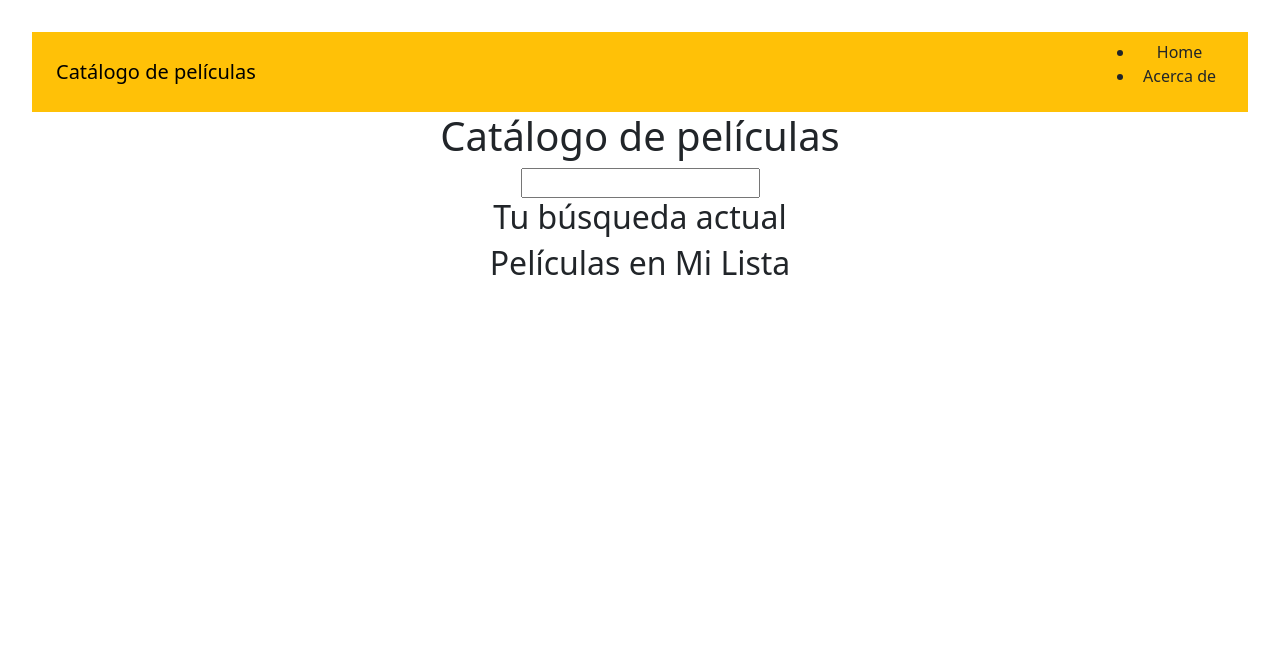
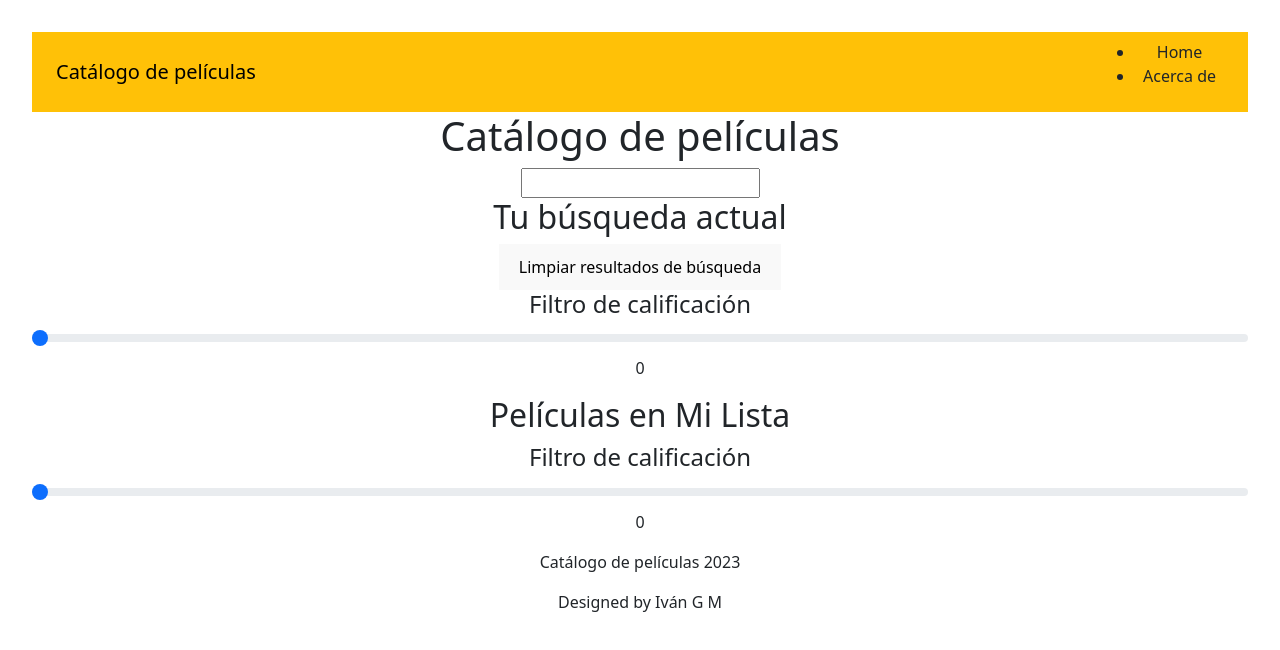
Before and after one commit to IV4NGM/React-catalogo, a React (Vite) app in the folder Catalogo-peliculas/: page / in a window 1280 px wide. Shown: the top 650 px of the page. Built offline with nearby package versions, Linux system fonts and the light colour scheme.

Commit message:
Agregado filtro de películas

```diff
--- a/Catalogo-peliculas/src/App.jsx
+++ b/Catalogo-peliculas/src/App.jsx
@@ -2,6 +2,7 @@ import './App.css'
 import { BrowserRouter } from 'react-router-dom'
 import Navbar from './components/Navbar'
 import RouterIndex from './routes/RouterIndex'
+import Footer from './components/Footer'
 
 function App () {
   return (
@@ -9,6 +10,7 @@ function App () {
       <BrowserRouter>
         <Navbar />
         <RouterIndex />
+        <Footer />
       </BrowserRouter>
     </>
   )
--- /dev/null
+++ b/Catalogo-peliculas/src/components/FiltroCalificacion.jsx
@@ -0,0 +1,19 @@
+import { useState } from 'react'
+
+const FiltroCalificacion = ({ funcionModificadora, listaAModificar }) => {
+  const [calificacion, setCalificacion] = useState(0)
+  return (
+    <div>
+      <h4>Filtro de calificación</h4>
+      <input
+        type='range' className='form-range' min='0' max='10' value={calificacion} onChange={(event) => {
+          setCalificacion(event.target.value)
+          funcionModificadora(listaAModificar, event.target.value)
+        }}
+      />
+      <p>{calificacion}</p>
+    </div>
+  )
+}
+
+export default FiltroCalificacion
--- /dev/null
+++ b/Catalogo-peliculas/src/components/Footer.jsx
@@ -0,0 +1,12 @@
+const Footer = () => {
+  return (
+    <nav>
+      <div>
+        <p>Catálogo de películas 2023</p>
+        <p>Designed by Iván G M</p>
+      </div>
+    </nav>
+  )
+}
+
+export default Footer
--- a/Catalogo-peliculas/src/components/Pelicula.jsx
+++ b/Catalogo-peliculas/src/components/Pelicula.jsx
@@ -3,12 +3,12 @@ import { Link } from 'react-router-dom'
 const Pelicula = ({ titulo, imagen, fecha, genero, director, resumen, calificacion, id, modificarLista, agregar }) => {
   return (
     <div>
-      <h3>{titulo}</h3>
-      <img src={imagen} alt={`Poster ${titulo}`} width={200}/>
+      <h4>{titulo}</h4>
+      <img src={imagen} alt={`Poster ${titulo}`} width={200} />
       <p>Fecha de lanzamiento: {fecha}</p>
-      <p>Género: {genero}</p>
+      {/* <p>Género: {genero}</p>
       <p>Director: {director}</p>
-      <p>Resumen: {resumen}</p>
+      <p>Resumen: {resumen}</p> */}
       <p>Calificación: {calificacion}</p>
       <button onClick={() => modificarLista(id)}>{agregar ? 'Agregar a la lista' : 'Eliminar de la lista'}</button>
       <Link to={`/movie/${id}`}>Más información</Link>
--- a/Catalogo-peliculas/src/pages/Home.jsx
+++ b/Catalogo-peliculas/src/pages/Home.jsx
@@ -1,11 +1,14 @@
 import { useEffect, useState } from 'react'
 import Pelicula from '../components/Pelicula'
+import FiltroCalificacion from '../components/FiltroCalificacion'
 
 const Home = () => {
   const [peliculaBuscar, setPeliculaBuscar] = useState('')
   const [peliculaBuscada, setPeliculaBuscada] = useState([])
   const [peliculaBuscadaId, setPeliculaBuscadaId] = useState([])
   const [historialPeliculas, setHistorialPeliculas] = useState([])
+  const [calificacionBusqueda, setCalificacionBusqueda] = useState(0)
+  const [calificacionLista, setCalificacionLista] = useState(0)
   // useEffect(() => {
   //   // fetch(`http://www.omdbapi.com/?s=${peliculaBuscar}&apikey=3bd70374`)
   //   fetch(`http://www.omdbapi.com/?s=superman&apikey=3bd70374`)
@@ -86,6 +89,28 @@ const Home = () => {
     // localStorage.setItem('peliculasLista', JSON.stringify(historial))
     localStorage.setItem('peliculasLista', JSON.stringify(historialPeliculas.filter((pelicula) => pelicula.imdbID !== id)))
   }
+  const eliminarBusqueda = () => {
+    setPeliculaBuscadaId([])
+    setPeliculaBuscar('')
+    localStorage.setItem('peliculasBuscadas', JSON.stringify([]))
+  }
+  const peliculaBuscadaArray = peliculaBuscadaId.filter((pelicula) => pelicula.imdbRating - calificacionBusqueda >= 0)
+  const historialPeliculasArray = historialPeliculas.filter((pelicula) => pelicula.imdbRating - calificacionLista >= 0)
+  // const filtrarPeliculas = (numLista, calificacion) => {
+  //   if (numLista === 0) {
+  //     peliculaBuscadaArray = peliculaBuscadaId.filter((pelicula) => pelicula.imdbRating >= calificacion)
+  //   } else {
+  //     historialPeliculasArray = historialPeliculas.filter((pelicula) => pelicula.imdbRating >= calificacion)
+  //   }
+  //   console.log('Filtrando')
+  // }
+  const filtrarPeliculas = (listaAModificar, calificacion) => {
+    if (listaAModificar === 0) {
+      setCalificacionBusqueda(calificacion)
+    } else {
+      setCalificacionLista(calificacion)
+    }
+  }
   return (
     <>
       <h1>Catálogo de películas</h1>
@@ -98,11 +123,14 @@ const Home = () => {
         onKeyDown={inputKeyDown}
       />
       <h2>Tu búsqueda actual</h2>
-      {peliculaBuscadaId.map((pelicula, index) => {
+      <button onClick={eliminarBusqueda}>Limpiar resultados de búsqueda</button>
+      <FiltroCalificacion funcionModificadora={filtrarPeliculas} listaAModificar={0} />
+      {peliculaBuscadaArray.map((pelicula, index) => {
         return <Pelicula key={index} titulo={pelicula.Title} imagen={pelicula.Poster} fecha={pelicula.Released} genero={pelicula.Genre} director={pelicula.Director} resumen={pelicula.Plot} calificacion={pelicula.imdbRating} id={pelicula.imdbID} modificarLista={agregarLista} agregar />
       })}
       <h2>Películas en Mi Lista</h2>
-      {historialPeliculas.map((pelicula, index) => {
+      <FiltroCalificacion funcionModificadora={filtrarPeliculas} listaAModificar={1} />
+      {historialPeliculasArray.map((pelicula, index) => {
         return <Pelicula key={index} titulo={pelicula.Title} imagen={pelicula.Poster} fecha={pelicula.Released} genero={pelicula.Genre} director={pelicula.Director} resumen={pelicula.Plot} calificacion={pelicula.imdbRating} id={pelicula.imdbID} modificarLista={eliminarLista} agregar={false} />
       })}
     </>
```
